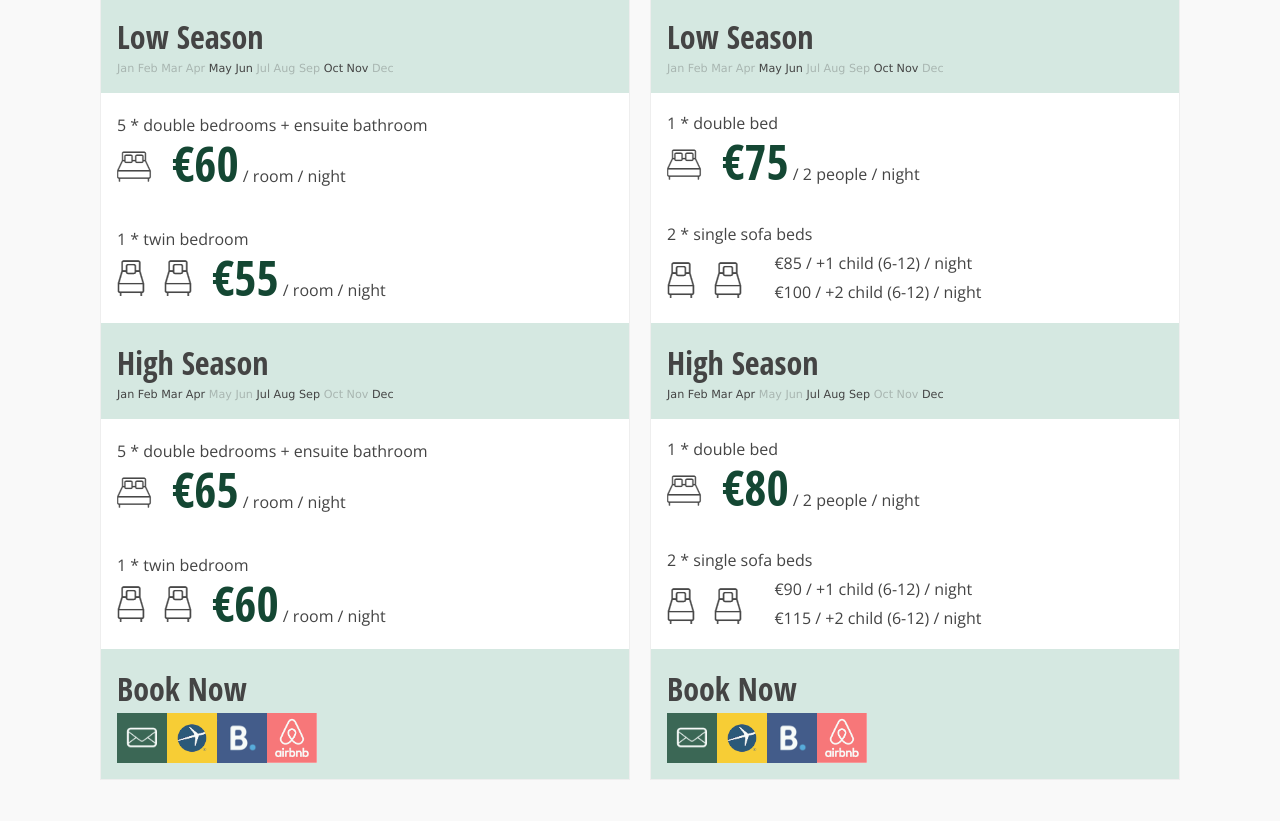
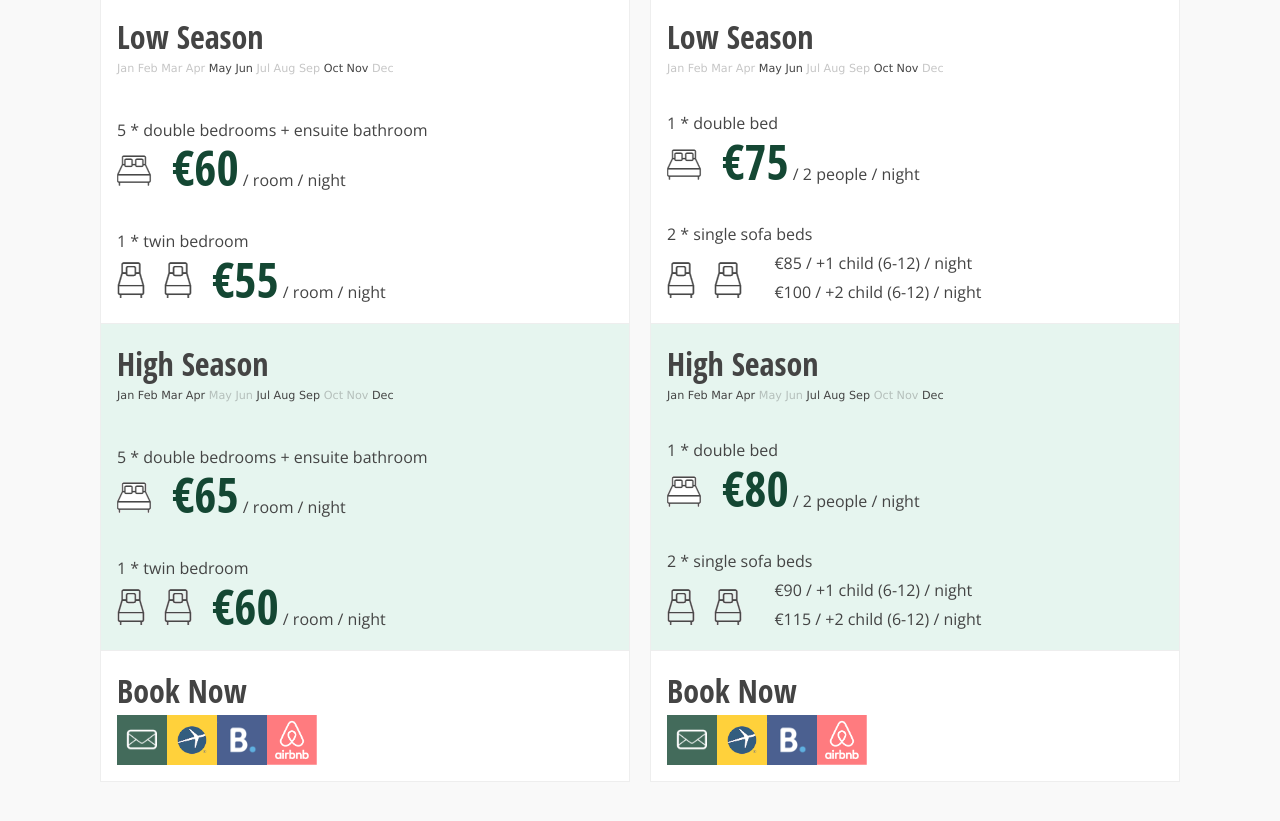
Before and after one commit to quintadevodra/quintadevodra.github.io, a plain HTML site: page index.html in a window 1280 px wide. Shown: the part 6651-7472 px from the top of the page. Drawn offline with nearby package versions, Linux system fonts and the light colour scheme.

Commit message:
high season

```diff
--- a/css/main.css
+++ b/css/main.css
@@ -282,11 +282,11 @@ a:hover
 {
     flex:1;
     flex-flow: column nowrap;
-    justify-content:space-between;
 }
 .booking-card-content > div
 {
     padding:1rem;
+    flex:1;
 }
 .booking-card-price
 {
@@ -309,10 +309,6 @@ a:hover
 .booking-logo:hover
 {
     opacity: 1;
-}
-.booking-card-subtitle
-{
-    background-color: #d5e8e1;
 }
 .booking-card-subtitle-text
 {
@@ -337,6 +333,14 @@ a:hover
 .booking-card-dates  > span:not(:first-child):before
 {
     content: "\00a0 ";
+}
+.separator
+{
+    border-top:solid 1px #eee;
+}
+.high-season
+{
+    background-color: #e6f5ef;
 }
 
 /* Slideshow */
--- a/index.html
+++ b/index.html
@@ -234,10 +234,10 @@
                                         <div class="booking-card-subtitle"><div class="booking-card-subtitle-text">Low Season</div><div class="booking-card-dates"><span>Jan</span><span>Feb</span><span>Mar</span><span>Apr</span><span class="in">May</span><span class="in">Jun</span><span>Jul</span><span>Aug</span><span>Sep</span><span class="in">Oct</span><span class="in">Nov</span><span>Dec</span></div></div>
                                         <div>5 * double bedrooms + ensuite bathroom<br/><span class="booking-card-img"><img src="./img/doublebed.png" alt="double bed" /></span><span class="booking-card-price">&euro;60</span> / room / night </div>
                                         <div>1 * twin bedroom<br/><span class="booking-card-img"><img src="./img/twinbed.png" alt="twin bed" /></span><span class="booking-card-price">&euro;55</span> / room / night </div>
-                                        <div class="booking-card-subtitle"><div class="booking-card-subtitle-text">High Season</div><div class="booking-card-dates"><span class="in">Jan</span><span class="in">Feb</span><span class="in">Mar</span><span class="in">Apr</span><span>May</span><span>Jun</span><span class="in">Jul</span><span class="in">Aug</span><span class="in">Sep</span><span>Oct</span><span>Nov</span><span class="in">Dec</span></div></div>
-                                        <div>5 * double bedrooms + ensuite bathroom<br/><span class="booking-card-img"><img src="./img/doublebed.png" alt="double bed" /></span><span class="booking-card-price">&euro;65</span> / room / night </div>
-                                        <div>1 * twin bedroom<br/><span class="booking-card-img"><img src="./img/twinbed.png" alt="twin bed" /></span><span class="booking-card-price">&euro;60</span> / room / night </div>
-                                        <div class="booking-card-subtitle">
+                                        <div class="booking-card-subtitle separator high-season"><div class="booking-card-subtitle-text">High Season</div><div class="booking-card-dates"><span class="in">Jan</span><span class="in">Feb</span><span class="in">Mar</span><span class="in">Apr</span><span>May</span><span>Jun</span><span class="in">Jul</span><span class="in">Aug</span><span class="in">Sep</span><span>Oct</span><span>Nov</span><span class="in">Dec</span></div></div>
+                                        <div class="high-season">5 * double bedrooms + ensuite bathroom<br/><span class="booking-card-img"><img src="./img/doublebed.png" alt="double bed" /></span><span class="booking-card-price">&euro;65</span> / room / night </div>
+                                        <div class="high-season">1 * twin bedroom<br/><span class="booking-card-img"><img src="./img/twinbed.png" alt="twin bed" /></span><span class="booking-card-price">&euro;60</span> / room / night </div>
+                                        <div class="booking-card-subtitle separator">
                                             <div class="booking-card-subtitle-text">Book Now</div>
                                             <div class="flex-box">
                                                 <a class="booking-logo" href="mailto:info@quintadevodra.com?subject=Quinta de Vodra Website Booking Enquiry"><div class="bg-img ratio-1-1" style="background-image:url('./img/mail.png')" title="Email"></div></a>
@@ -257,10 +257,10 @@
                                         <div class="booking-card-subtitle"><div class="booking-card-subtitle-text">Low Season</div><div class="booking-card-dates"><span>Jan</span><span>Feb</span><span>Mar</span><span>Apr</span><span class="in">May</span><span class="in">Jun</span><span>Jul</span><span>Aug</span><span>Sep</span><span class="in">Oct</span><span class="in">Nov</span><span>Dec</span></div></div>
                                         <div>1 * double bed<br/><span class="booking-card-img"><img src="./img/doublebed.png" alt="double bed" /></span><span class="booking-card-price">&euro;75</span> / 2 people / night</div>
                                         <div>2 * single sofa beds</br><span class="booking-card-img"><img src="./img/twinbed.png" alt="2 sofa beds" /></span><span class="booking-card-price">&nbsp;</span><div style="display: inline-block"> &euro;85  / +1 child (6-12) / night<br/>&euro;100  / +2 child (6-12) / night</div></div>
-                                        <div class="booking-card-subtitle"><div class="booking-card-subtitle-text">High Season</div><div class="booking-card-dates"><span class="in">Jan</span><span class="in">Feb</span><span class="in">Mar</span><span class="in">Apr</span><span>May</span><span>Jun</span><span class="in">Jul</span><span class="in">Aug</span><span class="in">Sep</span><span>Oct</span><span>Nov</span><span class="in">Dec</span></div></div>
-                                        <div>1 * double bed<br/><span class="booking-card-img"><img src="./img/doublebed.png" alt="double bed" /></span><span class="booking-card-price">&euro;80</span> / 2 people / night</div>
-                                        <div>2 * single sofa beds</br><span class="booking-card-img"><img src="./img/twinbed.png" alt="2 sofa beds" /></span><span class="booking-card-price">&nbsp;</span><div style="display: inline-block"> &euro;90  / +1 child (6-12) / night<br/>&euro;115  / +2 child (6-12) / night</div></div>
-                                        <div class="booking-card-subtitle">
+                                        <div class="booking-card-subtitle separator high-season"><div class="booking-card-subtitle-text">High Season</div><div class="booking-card-dates"><span class="in">Jan</span><span class="in">Feb</span><span class="in">Mar</span><span class="in">Apr</span><span>May</span><span>Jun</span><span class="in">Jul</span><span class="in">Aug</span><span class="in">Sep</span><span>Oct</span><span>Nov</span><span class="in">Dec</span></div></div>
+                                        <div class="high-season">1 * double bed<br/><span class="booking-card-img"><img src="./img/doublebed.png" alt="double bed" /></span><span class="booking-card-price">&euro;80</span> / 2 people / night</div>
+                                        <div class="high-season">2 * single sofa beds</br><span class="booking-card-img"><img src="./img/twinbed.png" alt="2 sofa beds" /></span><span class="booking-card-price">&nbsp;</span><div style="display: inline-block"> &euro;90  / +1 child (6-12) / night<br/>&euro;115  / +2 child (6-12) / night</div></div>
+                                        <div class="booking-card-subtitle separator">
                                             <div class="booking-card-subtitle-text">Book Now</div>
                                             <div class="flex-box">
                                                 <a class="booking-logo" href="mailto:info@quintadevodra.com?subject=Quinta de Vodra Website Booking Enquiry"><div class="bg-img ratio-1-1" style="background-image:url('./img/mail.png')" title="Email"></div></a>
```
Also changed, not shown: pt/index.html (+8 -8 lines).
